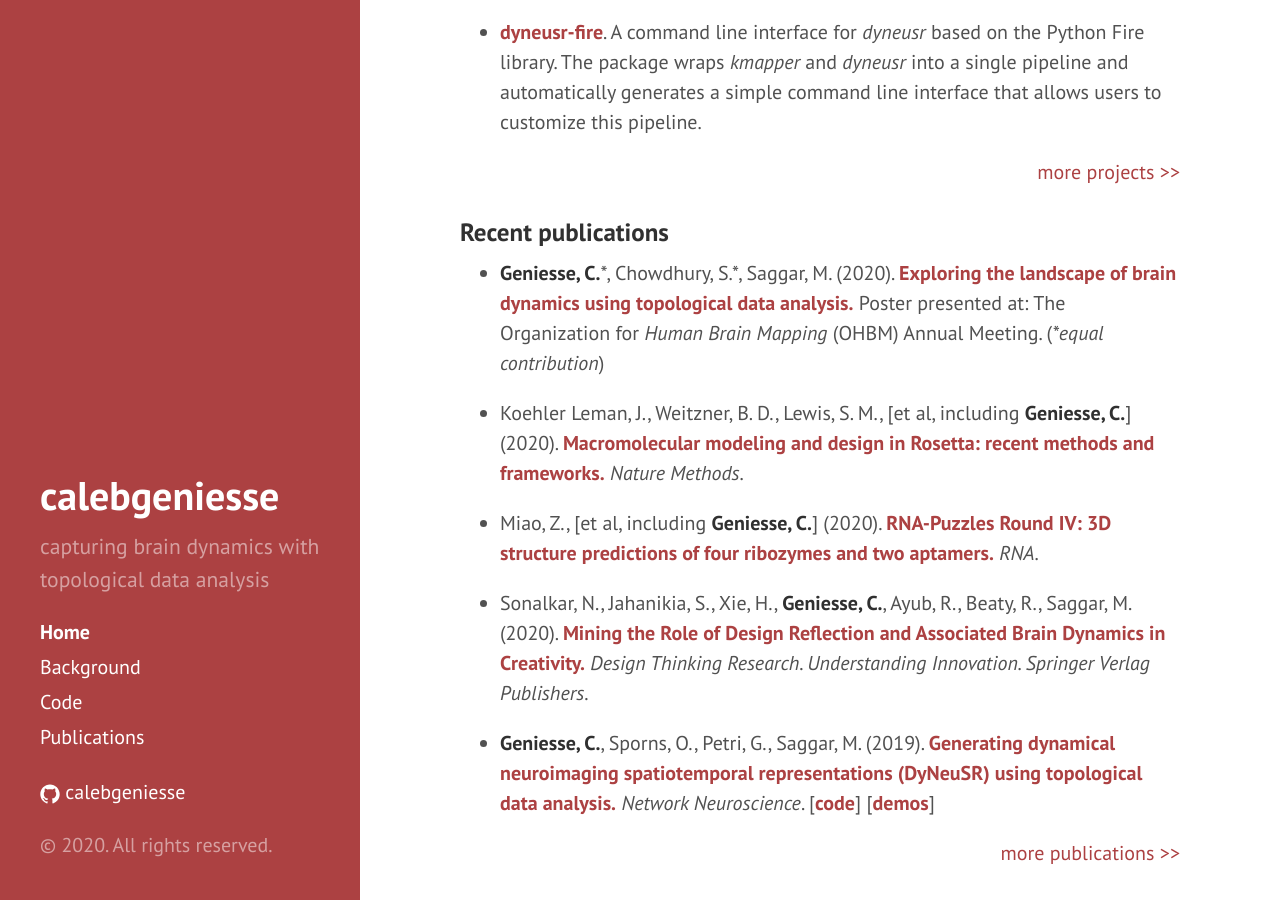
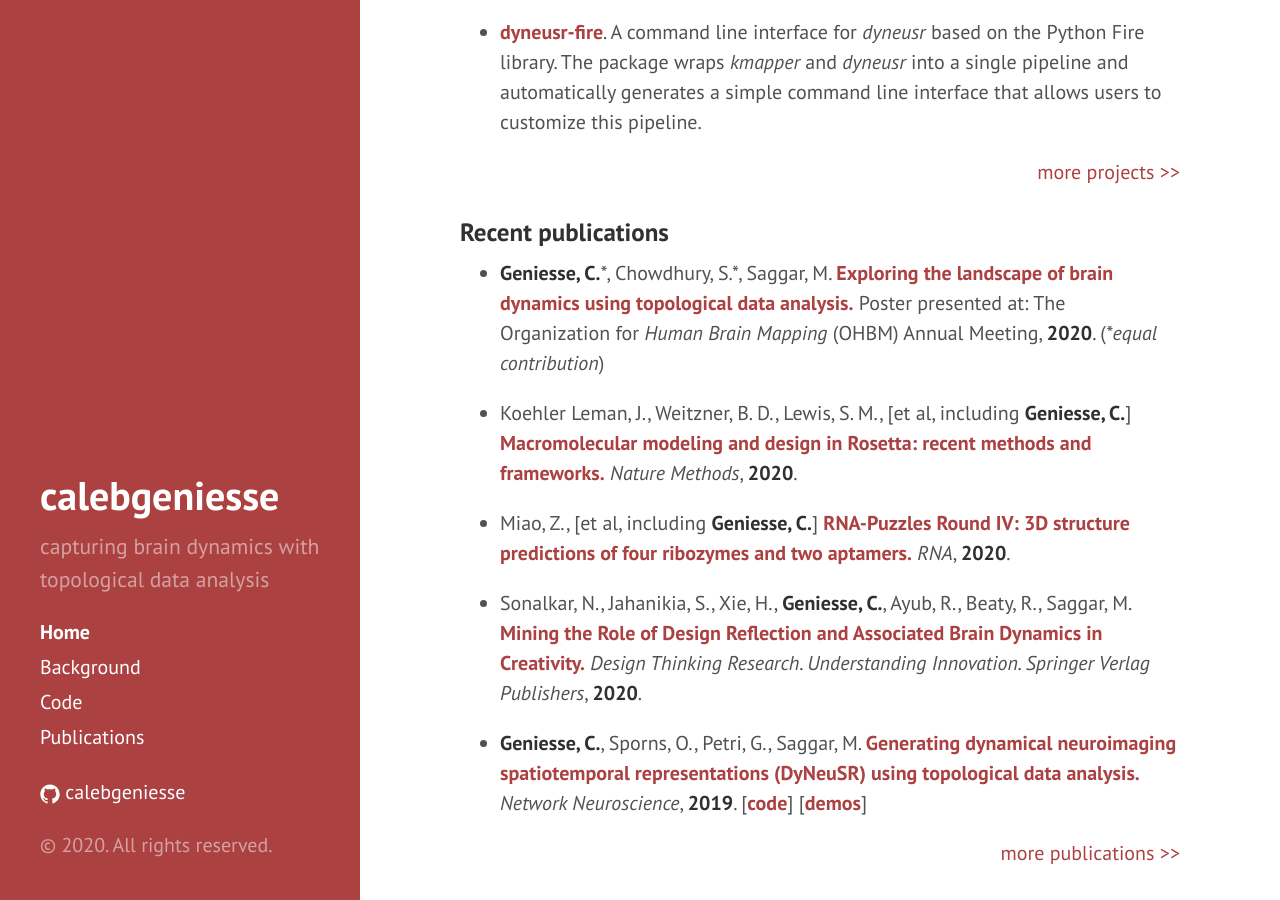
Before and after one commit to calebgeniesse/calebgeniesse.github.io, a Jekyll site: the page built from index.md, in a window 1280 px wide and 900 px high, scrolled down 462 px. Built offline with Jekyll 4.4.1, drawn with Linux system fonts in a browser that asks for light colours.

Commit message:
fix titles

```diff
--- a/index.md
+++ b/index.md
@@ -25,15 +25,15 @@ I am a graduate student in the [Biophysics Program](http://med.stanford.edu/biop
 
 ### Recent publications
 
-- **Geniesse, C.**\*, Chowdhury, S.\*, Saggar, M. (2020). [**Exploring the landscape of brain dynamics using topological data analysis.**](https://github.com/calebgeniesse/calebgeniesse.github.io/blob/master/public/posters/Geniesse-Chowdhury-2020-OHBM.pdf) Poster presented at: The Organization for *Human Brain Mapping* (OHBM) Annual Meeting. (*\*equal contribution*)
+- **Geniesse, C.**\*, Chowdhury, S.\*, Saggar, M. [**Exploring the landscape of brain dynamics using topological data analysis.**](https://github.com/calebgeniesse/calebgeniesse.github.io/blob/master/public/posters/Geniesse-Chowdhury-2020-OHBM.pdf) Poster presented at: The Organization for *Human Brain Mapping* (OHBM) Annual Meeting, **2020**. (*\*equal contribution*)
 
-- Koehler Leman, J., Weitzner, B. D., Lewis, S. M., \[et al, including **Geniesse, C.**\] (2020). [**Macromolecular modeling and design in Rosetta: recent methods and frameworks.**](https://doi.org/10.1038/s41592-020-0848-2) *Nature Methods*.
+- Koehler Leman, J., Weitzner, B. D., Lewis, S. M., \[et al, including **Geniesse, C.**\] [**Macromolecular modeling and design in Rosetta: recent methods and frameworks.**](https://doi.org/10.1038/s41592-020-0848-2) *Nature Methods*, **2020**.
 
-- Miao, Z., \[et al, including **Geniesse, C.**\] (2020). [**RNA-Puzzles Round IV: 3D structure predictions of four ribozymes and two aptamers.**](https://doi.org/10.1261/rna.075341.120) *RNA*.
+- Miao, Z., \[et al, including **Geniesse, C.**\] [**RNA-Puzzles Round IV: 3D structure predictions of four ribozymes and two aptamers.**](https://doi.org/10.1261/rna.075341.120) *RNA*, **2020**.
 
-- Sonalkar, N., Jahanikia, S., Xie, H., **Geniesse, C.**, Ayub, R., Beaty, R., Saggar, M. (2020). [**Mining the Role of Design Reflection and Associated Brain Dynamics in Creativity.**](https://doi.org/10.1007/978-3-030-28960-7_10) *Design Thinking Research. Understanding Innovation. Springer Verlag Publishers*.
+- Sonalkar, N., Jahanikia, S., Xie, H., **Geniesse, C.**, Ayub, R., Beaty, R., Saggar, M. [**Mining the Role of Design Reflection and Associated Brain Dynamics in Creativity.**](https://doi.org/10.1007/978-3-030-28960-7_10) *Design Thinking Research. Understanding Innovation. Springer Verlag Publishers*, **2020**.
 
-- **Geniesse, C.**, Sporns, O., Petri, G., Saggar, M. (2019). [**Generating dynamical neuroimaging spatiotemporal representations (DyNeuSR) using topological data analysis.**](https://doi.org/10.1162/netn_a_00093) *Network Neuroscience*. [[**code**](https://braindynamicslab.github.io/dyneusr)] [[**demos**](https://braindynamicslab.github.io/dyneusr/demo/)]
+- **Geniesse, C.**, Sporns, O., Petri, G., Saggar, M. [**Generating dynamical neuroimaging spatiotemporal representations (DyNeuSR) using topological data analysis.**](https://doi.org/10.1162/netn_a_00093) *Network Neuroscience*, **2019**. [[**code**](https://braindynamicslab.github.io/dyneusr)] [[**demos**](https://braindynamicslab.github.io/dyneusr/demo/)]
 
 <div class="more">
 	<a href="publications/">more publications</a>
```
